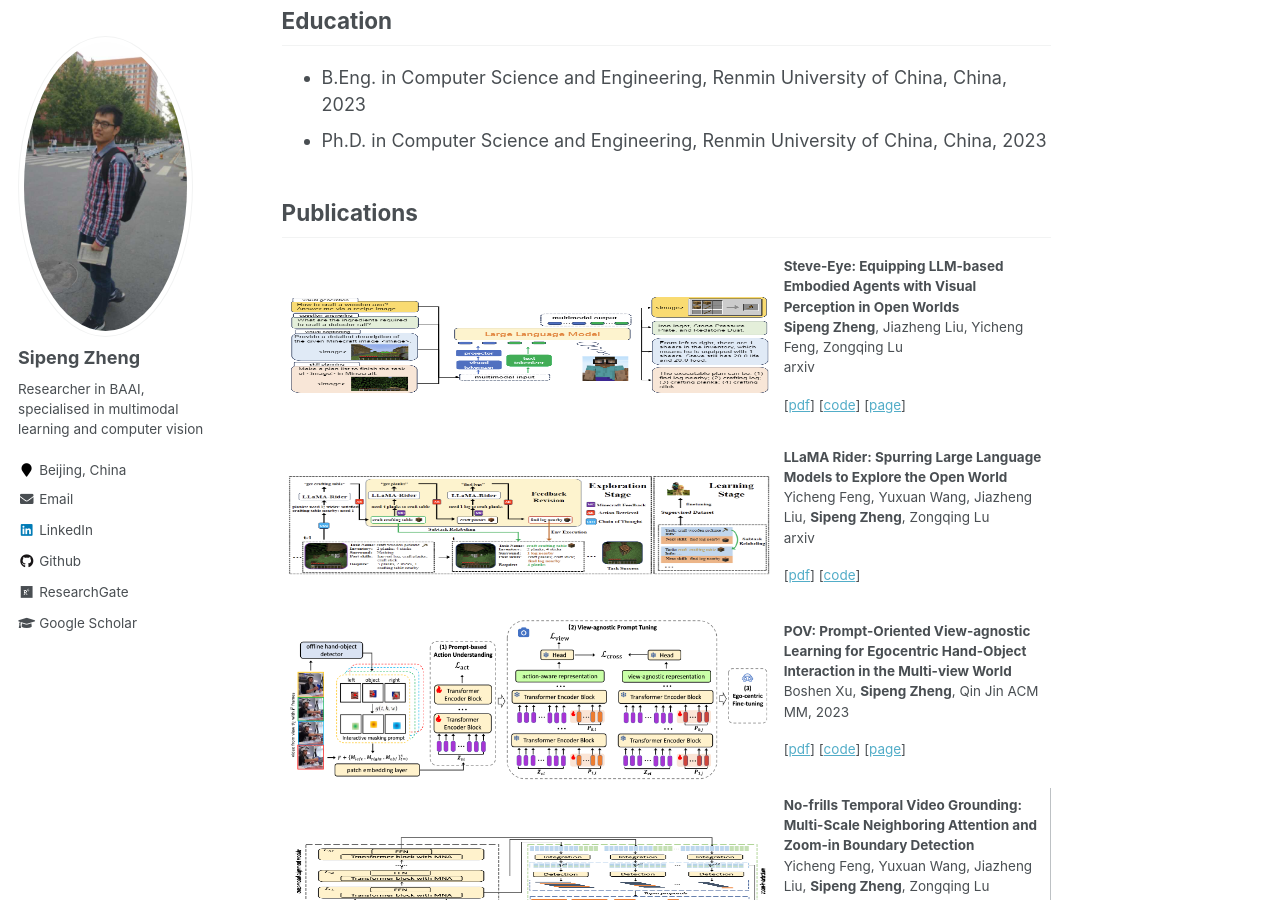
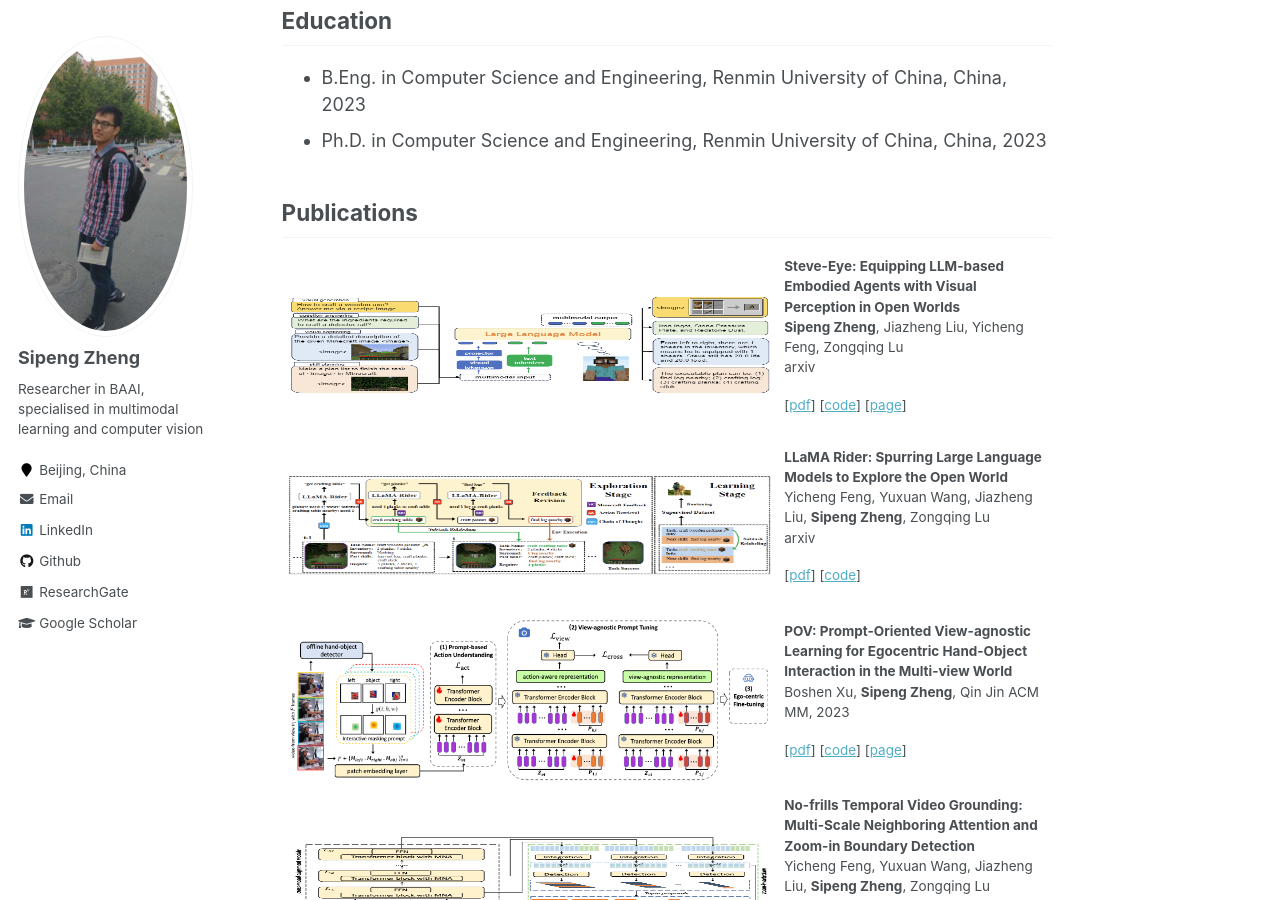
Before and after one commit to zhengsipeng/zhengsipeng.github.io, a Jekyll site: the page built from _pages/about.md, in a window 1280 px wide and 900 px high, scrolled down 979 px. Built offline with Jekyll 4.4.1, drawn with Linux system fonts in a browser that asks for light colours.

Commit message:
update 24.1.4

```diff
--- a/_pages/about.md
+++ b/_pages/about.md
@@ -87,7 +87,7 @@ My CV can be found in [CV](https://zhengsipeng.github.io/cv/) or [downloaded CV]
 
 <tr style="border: none;">
   <td style="border: none;"> <img src="./images/pubs/nofrill_23.png" style="height: 100px; width: 500px;"/></td>
-  <td>
+  <td style="border: none;">
       <p><strong>No-frills Temporal Video Grounding: Multi-Scale Neighboring Attention and Zoom-in Boundary Detection</strong><br>
         Yicheng Feng, Yuxuan Wang, Jiazheng Liu, <b>Sipeng Zheng</b>, Zongqing Lu<br>
         arxiv
```
